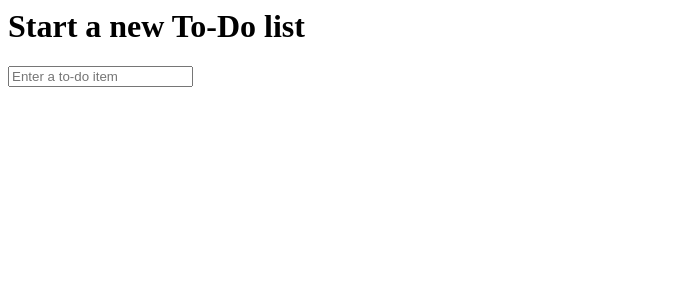
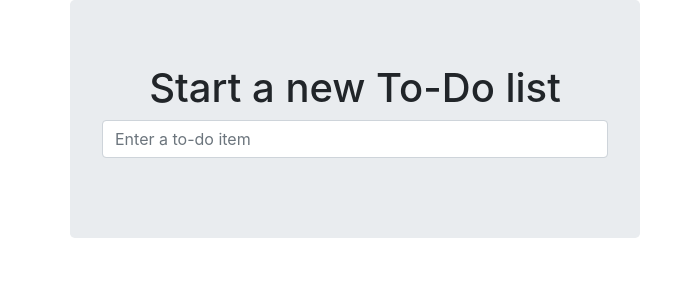
Before and after one commit to Golpe82/snom-baos777, a Django app: page / in a window 1280 px wide. Shown: the top 300 px of the page, without its empty margins (0-695 px from the left). Run offline with Django 3.2, Linux system fonts and the light colour scheme; parts of the project's set-up code (start-up, migrations or seed data) failed here and were passed over; some libraries are stand-ins or nearby versions.

Commit message:
Use Bootstrap to improve layout

```diff
--- a/iot/functional_tests/tests.py
+++ b/iot/functional_tests/tests.py
@@ -4,12 +4,12 @@ import time
 from selenium import webdriver
 from selenium.webdriver.common.keys import Keys
 from selenium.common.exceptions import WebDriverException
-from django.test import LiveServerTestCase
+from django.contrib.staticfiles.testing import StaticLiveServerTestCase
 
 
 MAX_TIME = 10
 
-class NewVisitorTest(LiveServerTestCase):
+class NewVisitorTest(StaticLiveServerTestCase):
 
     def setUp(self):
         self.browser = webdriver.Firefox()
--- a/iot/knx/templates/knx/base.html
+++ b/iot/knx/templates/knx/base.html
@@ -36,9 +36,6 @@
     </nav>
     <div id="content">
         {% block content %}
-            {% block form_action %}{% endblock %}
-            {% block table %}
-            {% endblock %}
         {% endblock content %}
     </div>
     <footer id="footer">
--- a/iot/lists/templates/base.html
+++ b/iot/lists/templates/base.html
@@ -1,14 +1,35 @@
 <html>
     <head>
+        <meta charset="utf-8">
+        <meta http-equiv="X-UA-Compatible" content="IE=edge">
+        <meta name="viewport" content="width=device-width, initial-scale=1">
         <title>To-Do lists</title>
+        <link href="/static/bootstrap/css/bootstrap.min.css" rel="stylesheet">
+        <link href="/static/base.css" rel="stylesheet">
     </head>
     <body>
+        <div class="container">
+            <div class="row">
+                <div class="col-md-6 col-md-offset-3 jumbotron">
+                    <div class="text-center">
                         <h1>{% block header_text %}{% endblock %}</h1>
                         <form method="POST" action="{% block form_action %}{% endblock %}">
-                <input name="item_text" id="id_new_item" placeholder="Enter a to-do item" />
+                            <input name="item_text" id="id_new_item"
+                                class="form-control input-lg"
+
+                                placeholder="Enter a to-do item" />
                             {% csrf_token %}
                         </form>
+                    </div>
+                </div>
+            </div>
+
+            <div class="row">
+                <div class="col-md-6 col-md-offset-3">
                     {% block table %}
                     {% endblock %}
+                </div>
+            </div>
+        </div>
     </body>
 </html>
--- a/iot/lists/templates/list.html
+++ b/iot/lists/templates/list.html
@@ -5,7 +5,7 @@
 {% block form_action %}/lists/{{ list.id }}/add_item{% endblock %}
 
 {% block table %}
-    <table id="id_list_table">
+    <table id="id_list_table" class="table">
         {% for item in list.item_set.all %}
             <tr><td>{{ forloop.counter }}: {{ item.text }}</td></tr>
         {% endfor %}
```
Lines whose indentation alone changed are shown as unchanged.
